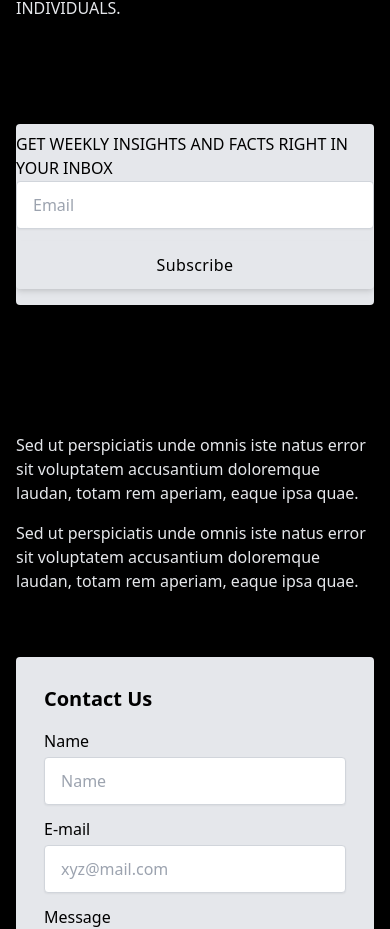
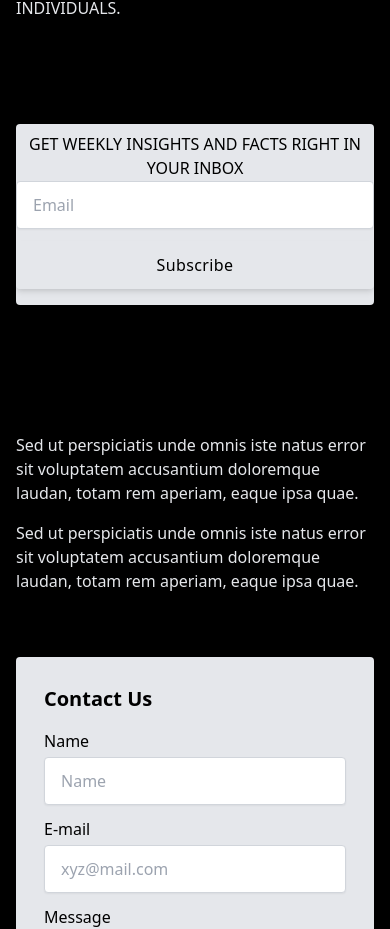
Before and after one commit to Google-Developer-Student-Club-RAIT/HackNPitch_Decoders_Krypton-Web_App, a React (Create React App) app: page / in a window 390 px wide. Shown: the part 2760-3689 px from the top of the page. Built offline with nearby package versions, Linux system fonts and the light colour scheme.

Commit message:
fixed header image in tablet mode and minor fix in newsletter section in mobile

```diff
--- a/src/Components/About.js
+++ b/src/Components/About.js
@@ -51,7 +51,7 @@ export const About = () => {
         <div className="relative px-4 sm:px-0">
           <div className="absolute inset-0 bg-black h-1/2" />
           <div className=" glass relative grid mx-auto overflow-hidden bg-gray-200 divide-y rounded shadow sm:divide-y-0 sm:divide-x sm:max-w-screen-sm">
-            <h2 className="flex items-center justify-center md:text-lg mt-2" >GET WEEKLY INSIGHTS AND FACTS RIGHT IN YOUR INBOX</h2>
+            <h2 className="flex items-center justify-center md:text-lg mt-2 text-center" >GET WEEKLY INSIGHTS AND FACTS RIGHT IN YOUR INBOX</h2>
           <form className="flex flex-col items-center w-full mb-4 mt- md:flex-row md:px-10">
         <input
           placeholder="Email"
--- a/src/Components/Content.js
+++ b/src/Components/Content.js
@@ -7,7 +7,7 @@ export const Content = () => {
         <div className="w-full max-w-xl px-4 mx-auto md:px-0 lg:px-32 lg:py-20 lg:max-w-screen-xl">
           <div className="mb-0 lg:max-w-lg lg:pr-11 xl:pr-6">
 
-            <h2 className="mb-5 font-sans text-3xl font-bold tracking-tight text-white sm:text-4xl  ">
+            <h2 className="mb-5 font-sans text-3xl font-bold tracking-tight text-white sm:text-4xl  md:py-2">
               Meet The New Standard For
               <br className="hidden md:block " />
               Personal Finance Management
@@ -27,7 +27,7 @@ export const Content = () => {
             </div>
           </div>
         </div>
-         <div className="inset-y-0 top-0 right-60 px-4 mx-auto mb-6 md:px-0 lg:pl-8 lg:pr-0 lg:mb-0 lg:mx-0 lg:w-1/4 lg:absolute xl:px-0">
+         <div className="inset-y-0 top-0 right-60 px-4 mx-auto mb-6 md:px-0 lg:pl-8 lg:pr-0 lg:mb-0 lg:mx-0 md:w-1/3  lg:w-1/4 lg:absolute xl:px-0">
          <img  src={headerImg} alt=""/>
          </div>
       </div>
```
